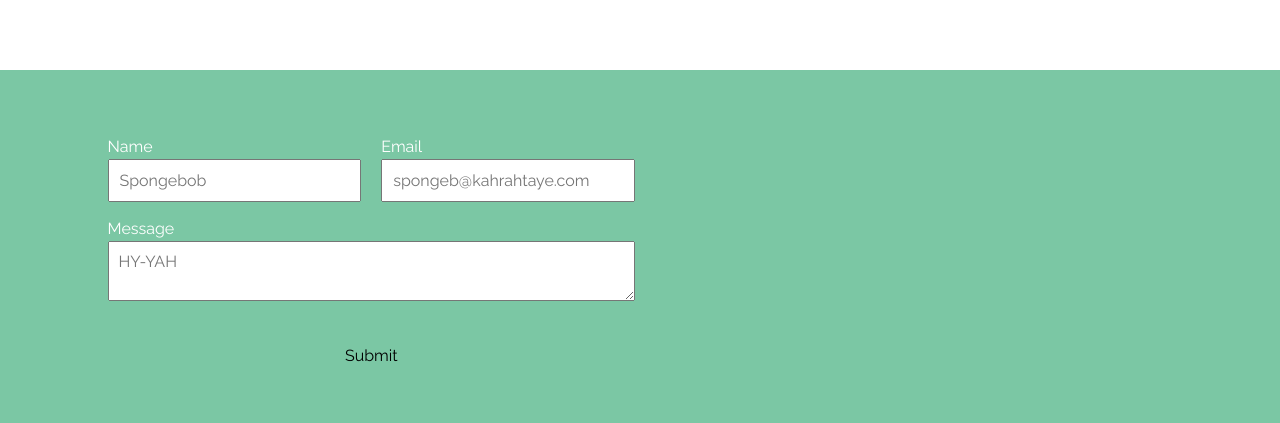
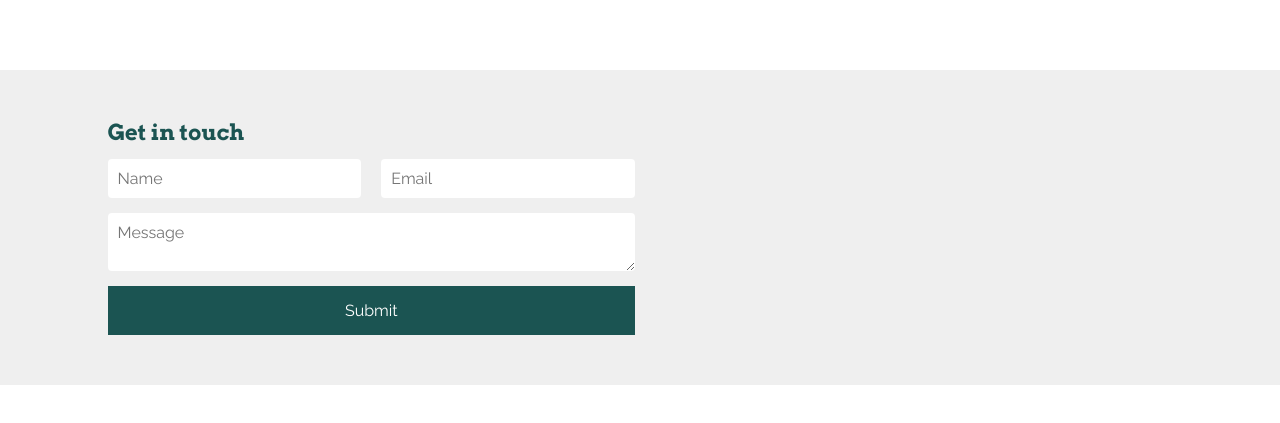
Before and after one commit to GregM1991/react-portfolio, a Next.js app: page / in a window 1280 px wide. Shown: the part 2353-2776 px from the top of the page. After the commit the page ends 2738 px from the top, so only its background shows below. Built offline with nearby package versions, Linux system fonts and the light colour scheme.

Commit message:
Style tweaks for bigger screens, contact form styling

```diff
--- a/src/components/ContactForm/index.jsx
+++ b/src/components/ContactForm/index.jsx
@@ -9,8 +9,13 @@ const GridWrapper = styled.section`
   grid-auto-rows: minmax(min-content, max-content);
   gap: 0 10px;
   padding: 50px 0;
-  background-color: ${colours.primaryMain};
+  background-color: #efefef;
   color: #fff;
+
+  h3 {
+    font-size: 22px;
+    color: ${colours.primaryDark};
+  }
 `
 
 const FormContainer = styled.form`
@@ -22,8 +27,11 @@ const FormContainer = styled.form`
     padding: 15px;
     font-family: "Raleway", sans-serif;
     font-size: 16px;
-    background-color: ${colours.primaryMain};
+    background-color: ${colours.primaryDark};
     border: none;
+    color: #fff;
+    transition: all 0.15s linear;
+    cursor: pointer;
 
     &:focus {
       outline: none;
@@ -31,6 +39,10 @@ const FormContainer = styled.form`
 
     &:active {
       transform: scale(0.98);
+    }
+
+    &:hover {
+      background-color: ${colours.primaryMain};
     }
   }
 
@@ -54,6 +66,8 @@ const InputWrapper = styled.div`
     padding: 10px;
     font-family: "Raleway", sans-serif;
     font-size: 16px;
+    border: none;
+    border-radius: 4px;
 
     &:focus {
       outline: none;
@@ -64,7 +78,9 @@ const InputWrapper = styled.div`
     padding: 10px;
     font-family: "Raleway", sans-serif;
     font-size: 16px;
-    margin-bottom: 30px;
+    margin-bottom: 15px;
+    border: none;
+    border-radius: 4px;
 
     &:focus {
       outline: none;
@@ -148,9 +164,9 @@ const ContactForm = () => {
   return (
     <GridWrapper>
       <FormContainer onSubmit={handleOnSubmit}>
+        <h3>Get in touch</h3>
         <TopRow>
           <InputWrapper>
-            <label htmlFor="name">Name</label>
             <input
               id="name"
               type="text"
@@ -158,11 +174,10 @@ const ContactForm = () => {
               onChange={handleOnChange}
               required
               value={name}
-              placeholder="Spongebob"
+              placeholder="Name"
             />
           </InputWrapper>
           <InputWrapper>
-            <label htmlFor="email">Email</label>
             <input
               id="email"
               type="email"
@@ -170,20 +185,19 @@ const ContactForm = () => {
               onChange={handleOnChange}
               required
               value={email}
-              placeholder="spongeb@kahrahtaye.com"
+              placeholder="Email"
             />
           </InputWrapper>
         </TopRow>
 
         <InputWrapper>
-          <label htmlFor="message">Message</label>
           <textarea
             id="message"
             name="message"
             onChange={handleOnChange}
             required
             value={message}
-            placeholder="HY-YAH"
+            placeholder="Message"
           />
         </InputWrapper>
 
--- a/src/components/IntroSection/index.jsx
+++ b/src/components/IntroSection/index.jsx
@@ -34,11 +34,15 @@ const GregDisplayContainer = styled.h1`
 `
 
 const Blurb = styled.p`
-  grid-column: 4/11;
+  grid-column: 2/7;
   font-weight: 100;
   font-size: 2rem;
   line-height: 2rem;
   margin-top: 20px;
+
+  @media (min-width: 2000px) {
+    grid-column: 4/11;
+  }
 `
 
 const ImgContainer = styled.div`
--- a/src/components/Nav/index.jsx
+++ b/src/components/Nav/index.jsx
@@ -13,7 +13,7 @@ const NavContainer = styled.nav`
 `
 
 const LogoContainer = styled.div`
-  grid-column: 4;
+  grid-column: 2;
   display: flex;
   justify-content: center;
   flex-direction: column;
@@ -21,10 +21,14 @@ const LogoContainer = styled.div`
   font-size: 1.2em;
   line-height: 1.3em;
   cursor: pointer;
+
+  @media (min-width: 2000px) {
+    grid-column: 4;
+  }
 `
 
 const LinksContainer = styled.ul`
-  grid-column: -4/-6;
+  grid-column: -2/-4;
   cursor: pointer;
   margin: auto 0 auto auto;
   font-family: "Raleway", serif;
@@ -38,6 +42,10 @@ const LinksContainer = styled.ul`
 
   a + a {
     margin-left: 25px;
+  }
+
+  @media (min-width: 2000px) {
+    grid-column: -4/-6;
   }
 `
 
--- a/src/components/WorkSection/SecondaryProject.jsx
+++ b/src/components/WorkSection/SecondaryProject.jsx
@@ -14,6 +14,10 @@ const ImgContainer = styled.div`
     height: 100%;
     object-fit: cover;
   }
+
+  @media (min-width: 2000px) {
+    grid-column: ${props => (props.position === "right" ? "7/-2" : "4/7")};
+  }
 `
 
 const PrimaryCopy = styled.p`
@@ -22,6 +26,10 @@ const PrimaryCopy = styled.p`
   display: flex;
   flex-direction: column;
   justify-content: center;
+
+  @media (min-width: 2000px) {
+    grid-column: ${props => (props.position === "right" ? "4/6" : "8/-4")};
+  }
 `
 
 const MainHeader = styled.h3`
```
